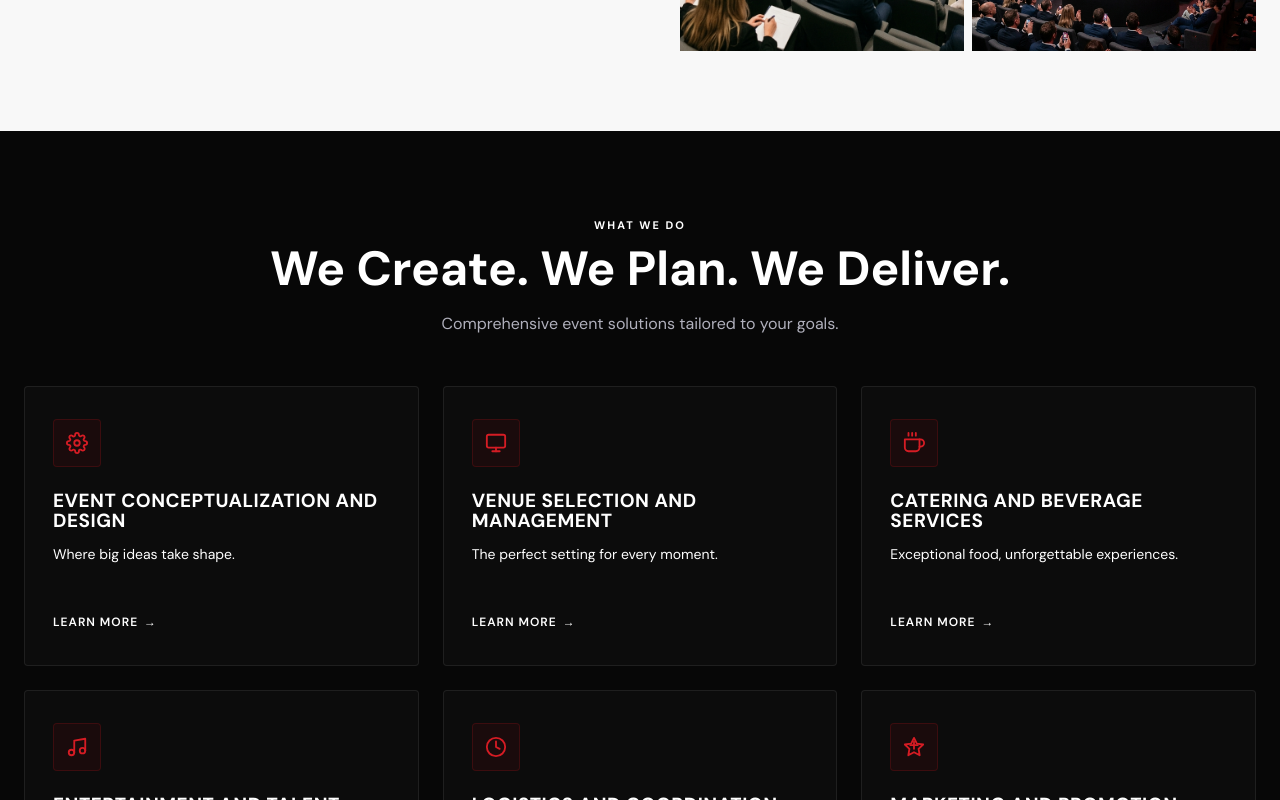
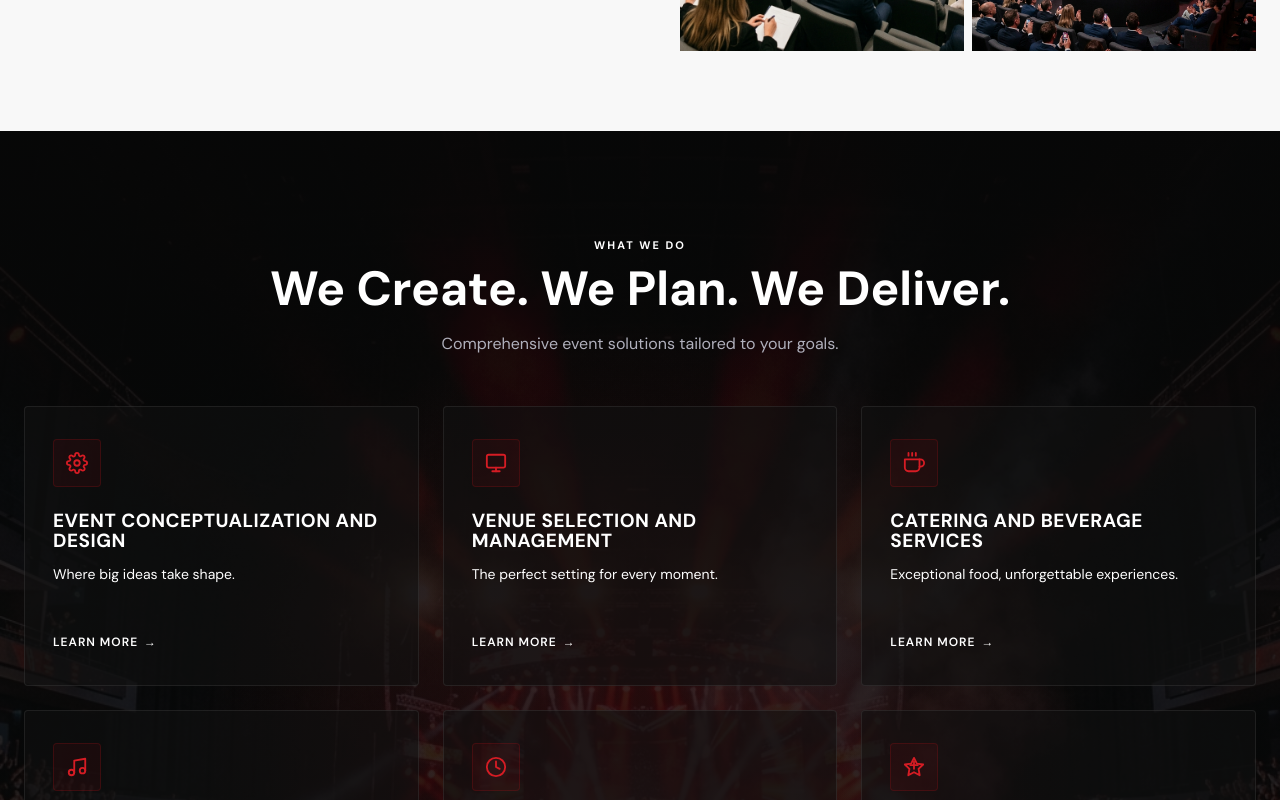
Before and after one commit to J-Akiru5/mdm, a Next.js app: page / in a window 1280 px wide. Shown: the part 1580-2380 px from the top of the page. Built offline with nearby package versions, Linux system fonts and the light colour scheme; no server answers; the database is empty.

Commit message:
feat(home): add abstract red event background texture to WhatWeDo section

```diff
--- a/src/components/home/WhatWeDo.module.css
+++ b/src/components/home/WhatWeDo.module.css
@@ -1,3 +1,41 @@
+.section {
+  position: relative;
+  background:
+    linear-gradient(
+      180deg,
+      rgba(7, 7, 7, 0.96) 0%,
+      rgba(7, 7, 7, 0.88) 40%,
+      rgba(7, 7, 7, 0.88) 60%,
+      rgba(7, 7, 7, 0.96) 100%
+    ),
+    url("/images/hero_event.jpg") center / cover;
+  color: var(--color-white);
+  overflow: hidden;
+  padding: 100px 0;
+}
+
+.inner {
+  position: relative;
+  z-index: 2;
+}
+
+.redGlow {
+  position: absolute;
+  top: 50%;
+  left: 50%;
+  transform: translate(-50%, -50%);
+  width: 900px;
+  height: 900px;
+  background: radial-gradient(
+    circle at center,
+    rgba(158, 17, 21, 0.16) 0%,
+    rgba(158, 17, 21, 0.06) 45%,
+    transparent 70%
+  );
+  pointer-events: none;
+  z-index: 1;
+}
+
 .grid {
   display: grid;
   grid-template-columns: repeat(auto-fit, minmax(320px, 1fr));
--- a/src/components/home/WhatWeDo.tsx
+++ b/src/components/home/WhatWeDo.tsx
@@ -129,8 +129,9 @@ interface WhatWeDoProps {
 
 export default function WhatWeDo({ onQuoteOpen }: WhatWeDoProps) {
   return (
-    <section className="section section-dark">
-      <div className="container-wide">
+    <section className={`${styles.section} section`}>
+      <div className={styles.redGlow} aria-hidden="true" />
+      <div className={`${styles.inner} container-wide`}>
         <SectionHeading
           subtitle="What We Do"
           title="We Create. We Plan. We Deliver."
```
